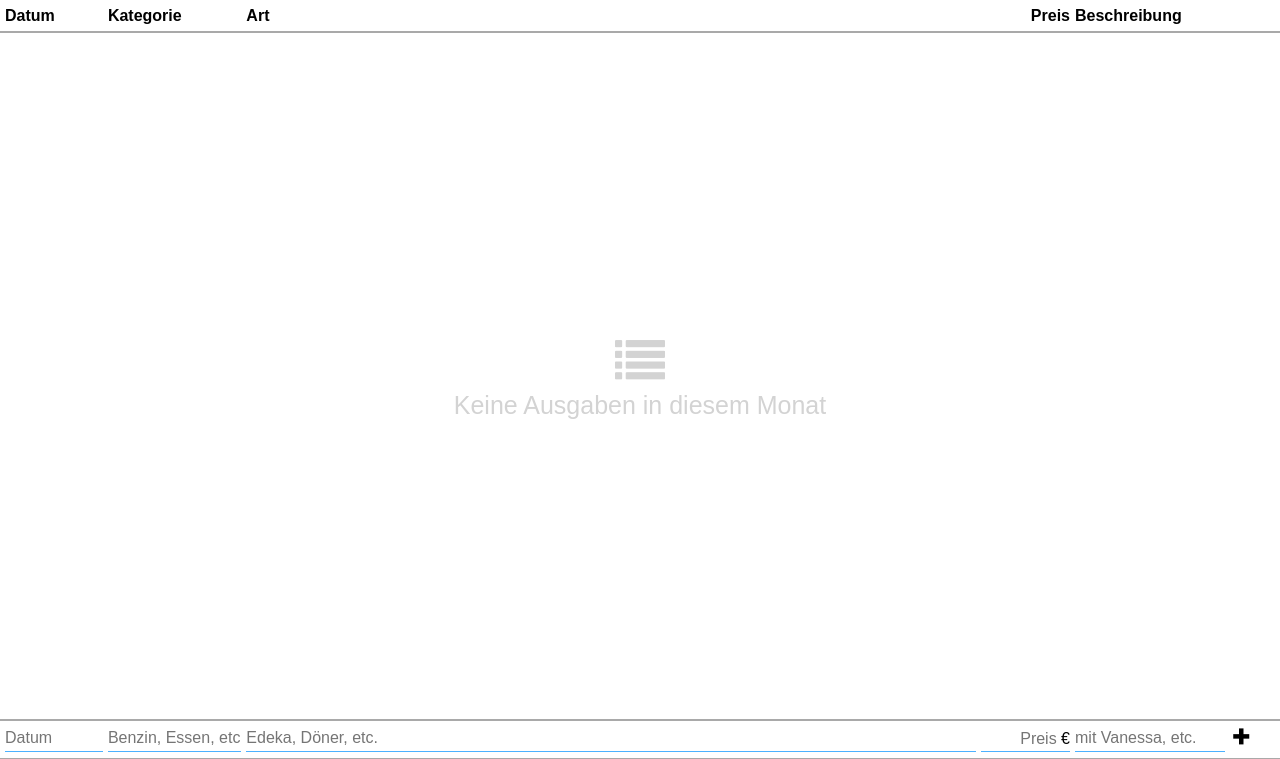
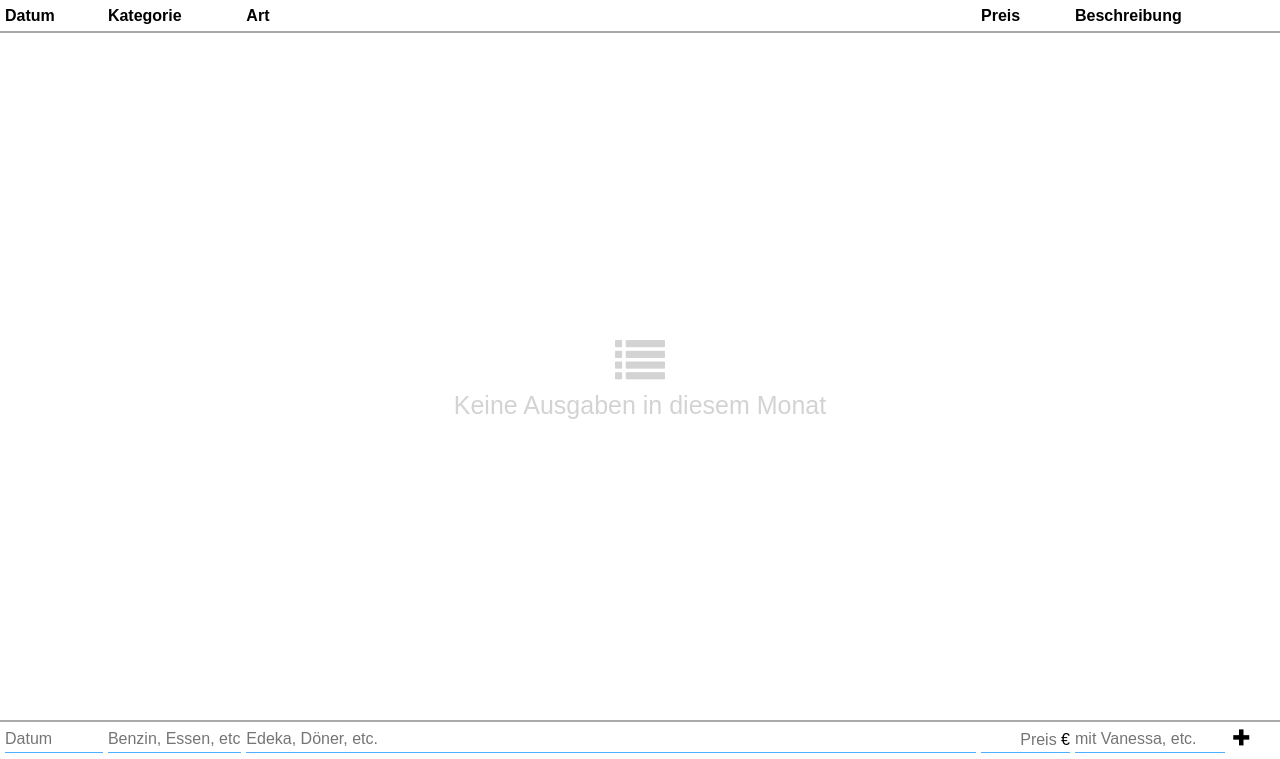
Before and after one commit to ns130291/EuA, a PHP site: page / in a window 1280 px wide. Shown: the part 41-800 px from the top of the page. Run offline with PHP 8.4, Linux system fonts and the light colour scheme; the visitor is signed in with stand-in values (Sample User, id 1); data that the repository does not hold is empty; some web fonts are replaced.

Commit message:
fixed minor design issues and font url

```diff
--- a/main.css
+++ b/main.css
@@ -28,8 +28,8 @@ input[type=number] {
   font-style: normal;
   font-weight: 400;
   src: local('Gudea'),
-       url('../fonts/gudea/gudea-v8-latin-regular.woff2') format('woff2'), /* Chrome 26+, Opera 23+, Firefox 39+ */
-       url('../fonts/gudea/gudea-v8-latin-regular.woff') format('woff'); /* Chrome 6+, Firefox 3.6+, IE 9+, Safari 5.1+ */
+       url('fonts/gudea/gudea-v8-latin-regular.woff2') format('woff2'), /* Chrome 26+, Opera 23+, Firefox 39+ */
+       url('fonts/gudea/gudea-v8-latin-regular.woff') format('woff'); /* Chrome 6+, Firefox 3.6+, IE 9+, Safari 5.1+ */
 }
 
 /* gudea-italic - latin */
@@ -38,8 +38,8 @@ input[type=number] {
   font-style: italic;
   font-weight: 400;
   src: local('Gudea Italic'), local('Gudea-Italic'),
-       url('../fonts/gudea/gudea-v8-latin-italic.woff2') format('woff2'), /* Chrome 26+, Opera 23+, Firefox 39+ */
-       url('../fonts/gudea/gudea-v8-latin-italic.woff') format('woff'); /* Chrome 6+, Firefox 3.6+, IE 9+, Safari 5.1+ */
+       url('fonts/gudea/gudea-v8-latin-italic.woff2') format('woff2'), /* Chrome 26+, Opera 23+, Firefox 39+ */
+       url('fonts/gudea/gudea-v8-latin-italic.woff') format('woff'); /* Chrome 6+, Firefox 3.6+, IE 9+, Safari 5.1+ */
 }
 
 /* gudea-700 - latin */
@@ -48,8 +48,8 @@ input[type=number] {
   font-style: normal;
   font-weight: 700;
   src: local('Gudea Bold'), local('Gudea-Bold'),
-       url('../fonts/gudea/gudea-v8-latin-700.woff2') format('woff2'), /* Chrome 26+, Opera 23+, Firefox 39+ */
-       url('../fonts/gudea/gudea-v8-latin-700.woff') format('woff'); /* Chrome 6+, Firefox 3.6+, IE 9+, Safari 5.1+ */
+       url('fonts/gudea/gudea-v8-latin-700.woff2') format('woff2'), /* Chrome 26+, Opera 23+, Firefox 39+ */
+       url('fonts/gudea/gudea-v8-latin-700.woff') format('woff'); /* Chrome 6+, Firefox 3.6+, IE 9+, Safari 5.1+ */
 }
 
 
@@ -385,8 +385,16 @@ content {
     flex-shrink: 0;
 }
 
+.th .td-preis {
+    justify-content: flex-start;
+}
+
 .tr {
     border-bottom: 1px solid darkgray;
+}
+
+.tr:last-of-type {
+    border-bottom: none;
 }
 
 .tr,
```
